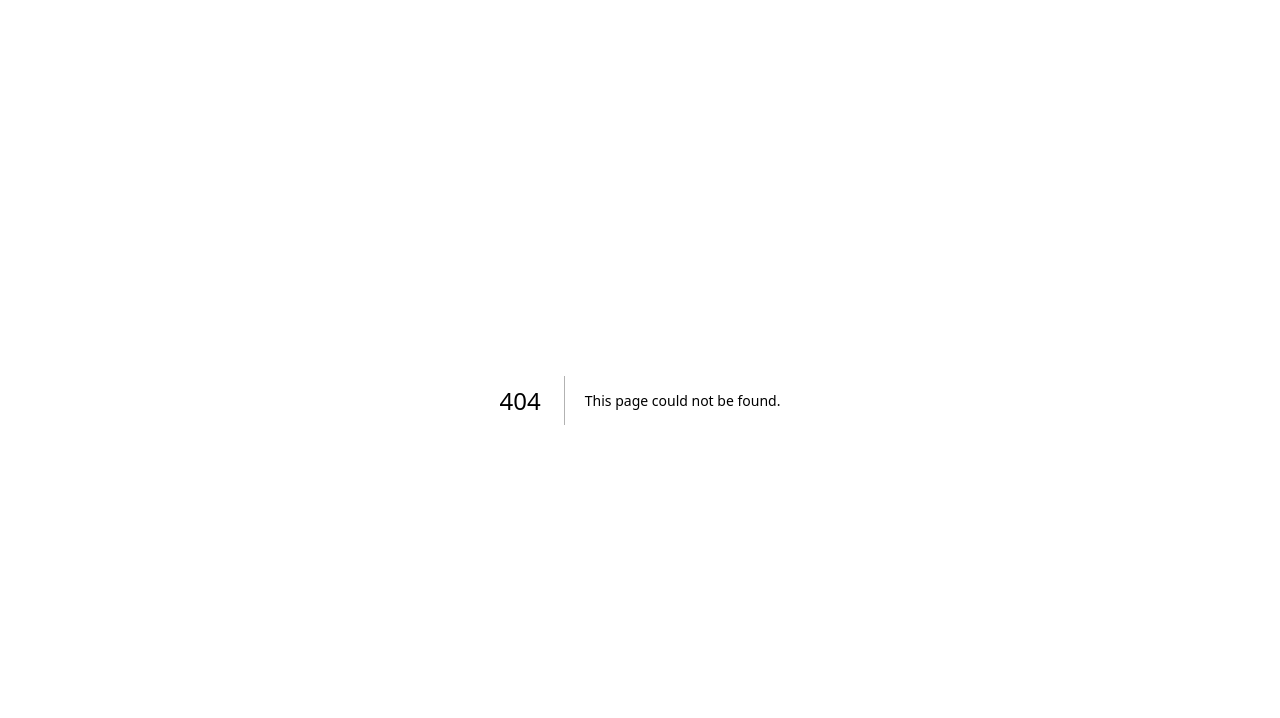
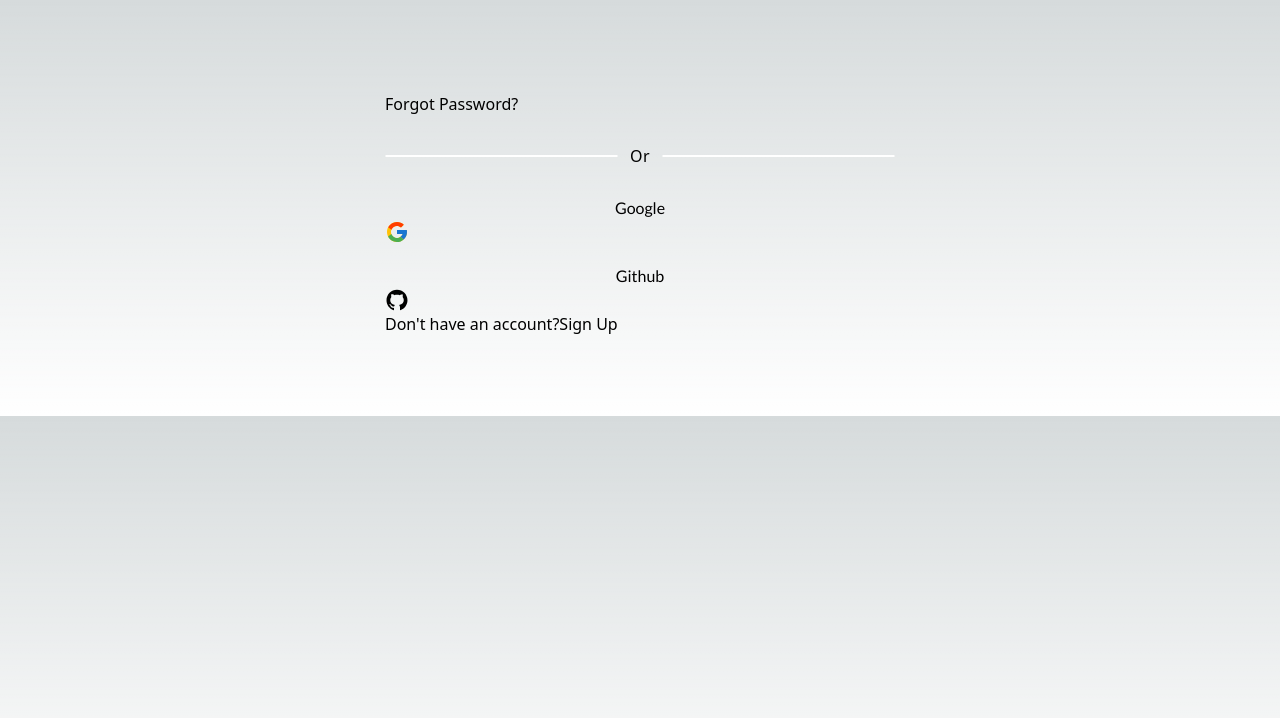
Before and after one commit to MemoMe-Org/client, a Next.js app: page /login in a window 1280 px wide. Before the commit this address had no page. Shown: the top 718 px of the page. Built offline with nearby package versions, Linux system fonts and the light colour scheme.

Commit message:
[add] login page

```diff
--- /dev/null
+++ b/app/login/page.tsx
@@ -0,0 +1,14 @@
+/* eslint-disable react-hooks/exhaustive-deps */
+/* eslint-disable react-hooks/rules-of-hooks */
+"use client"
+import AuthLayout from '@/components/AuthLayout'
+
+const page = () => {
+    return (
+        <AuthLayout>
+
+        </AuthLayout>
+    )
+}
+
+export default page
```
